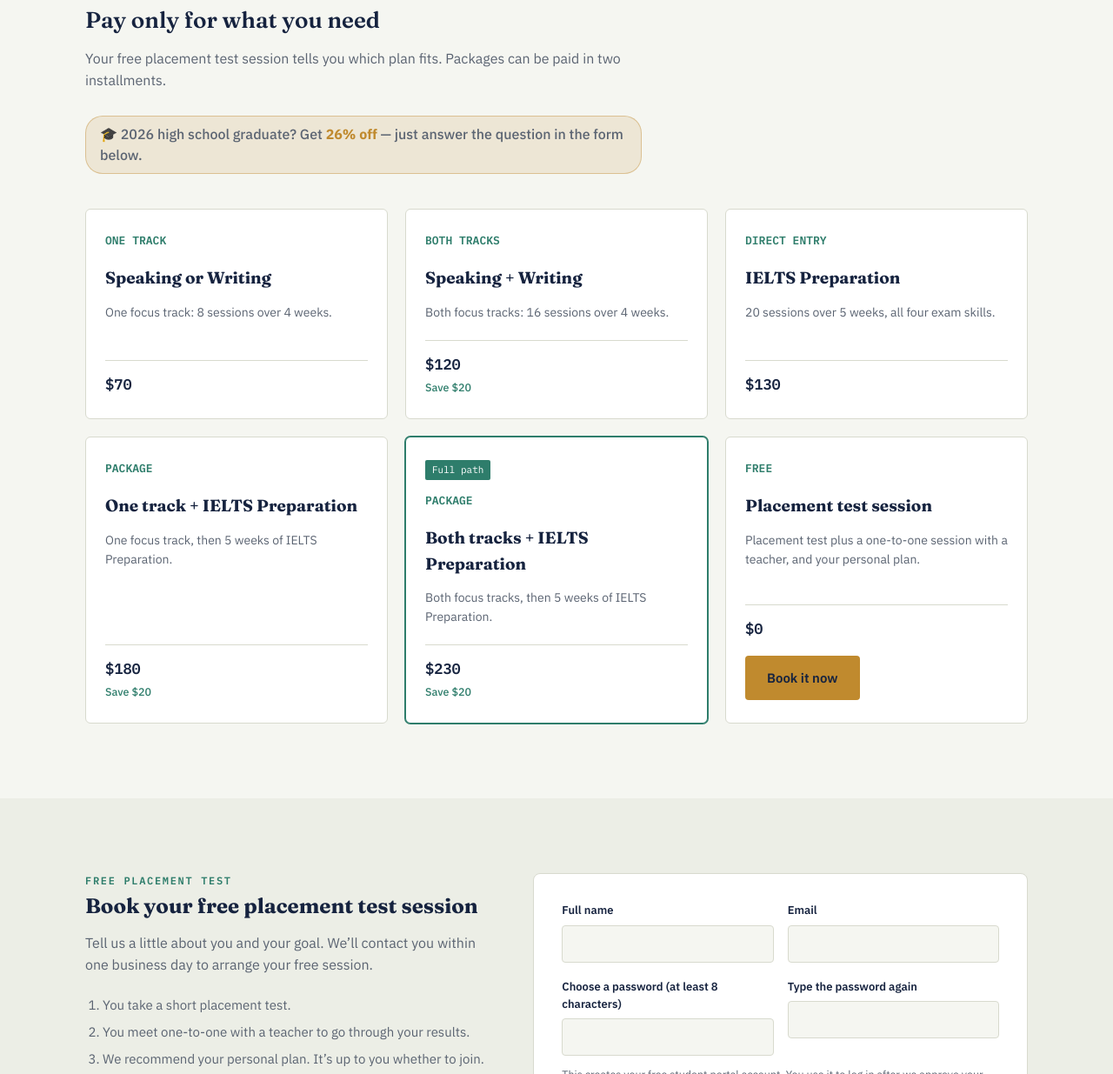
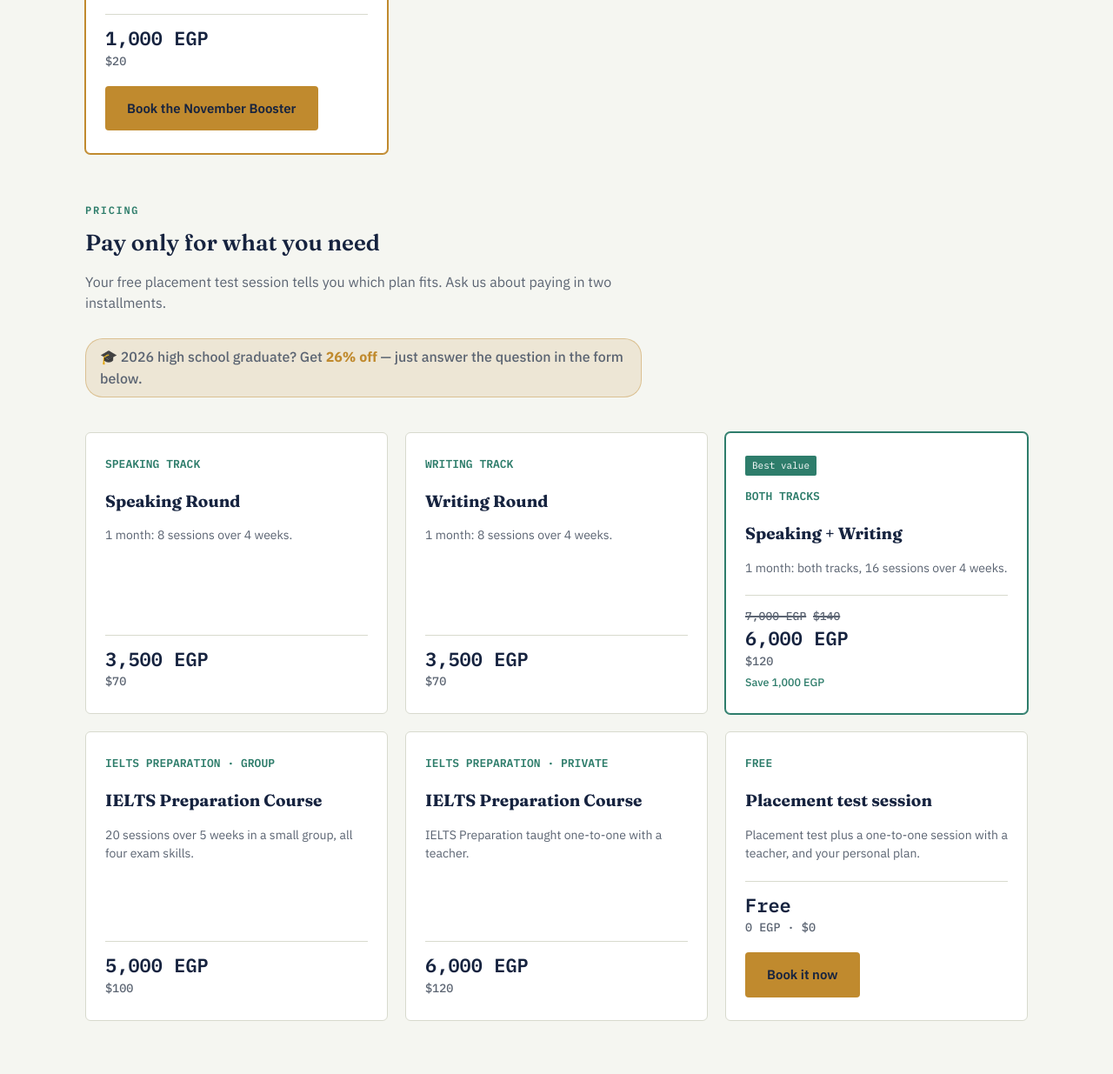
Before and after one commit to moniasallam25-cloud/ifc_website, a plain HTML site: page index.html in a window 1280 px wide. Shown: the part 4303-5538 px from the top of the page at 87% size. Drawn offline with nearby package versions, Linux system fonts and the light colour scheme.

Commit message:
Prices in Egyptian pounds first, US dollars underneath
- Course cards, IELTS Preparation card (group + private), Booster card,
  pricing section and registration form show EGP (large) then USD (small)
- Speaking + Writing: 6,000 EGP / $120 with 7,000 EGP / $140 crossed out
  and "Save 1,000 EGP"
- Removed the old October discount prices and the old package prices
- Registration form: "IELTS Preparation Course (private)" option and a
  price box under the course choice

Co-Authored-By: Claude Opus 5.5 <noreply@anthropic.com>

```diff
--- a/index.html
+++ b/index.html
@@ -201,9 +201,18 @@
   }
   .step-num{font-family:var(--font-mono);font-size:30px;font-weight:600;color:var(--gold);line-height:1;}
 
-  .old-price{font-family:var(--font-mono);font-size:14px;font-weight:500;color:var(--muted);text-decoration:line-through;margin-right:8px;}
-  .until-note{font-family:var(--font-body);font-size:12.5px;font-weight:500;color:var(--muted);margin-left:8px;}
-  body.pink-october .regular-price{display:none;}
+  /* Prices: Egyptian pounds first (large), US dollars underneath (small). Fixed prices, no conversion. */
+  .price .egp{display:block;font-family:var(--font-mono);font-size:22px;font-weight:700;line-height:1.2;color:var(--ink);white-space:nowrap;}
+  .price .usd{display:block;font-family:var(--font-mono);font-size:13.5px;font-weight:500;color:var(--muted);margin-top:2px;}
+  .price .was{display:block;font-family:var(--font-mono);font-size:13px;font-weight:500;color:var(--muted);margin-bottom:2px;}
+  .price .was s{text-decoration-thickness:1.5px;}
+  .price-options{display:flex;gap:28px;flex-wrap:wrap;}
+  .price-options .opt-label{display:block;font-family:var(--font-mono);font-size:11px;letter-spacing:.06em;text-transform:uppercase;color:var(--teal);margin-bottom:4px;}
+  .price-hint{display:none;margin-top:10px;padding:10px 12px;border:1px solid var(--line);border-radius:var(--radius);background:var(--white);font-size:13px;color:var(--muted);}
+  .price-hint.show{display:block;}
+  .price-hint .price{margin:4px 0 0;padding:0;border:0;}
+  .price-hint .price .egp{font-size:18px;}
+  .price-hint .save-note{display:block;font-size:12.5px;font-weight:500;color:var(--teal);margin-top:4px;}
   .ladies-line{
     margin-top:14px;font-size:14px;color:var(--ink);
     background:rgba(194,84,122,0.08);border:1px solid rgba(194,84,122,0.35);
@@ -534,6 +543,7 @@
         <h3>Speak fluently and confidently</h3>
         <div class="meta">4 weeks · 2 sessions a week · 2.5 hrs/session</div>
         <div class="desc">Fluency, pronunciation, and building full answers, with the topic vocabulary and grammar to express your ideas clearly.</div>
+        <div class="price"><span class="egp">3,500 EGP</span><span class="usd">$70</span></div>
       </div>
       <div class="course">
         <span class="course-badge">Writing</span>
@@ -541,6 +551,7 @@
         <h3>Write clearly and accurately</h3>
         <div class="meta">4 weeks · 2 sessions a week · 2.5 hrs/session</div>
         <div class="desc">Paragraph and essay structure, accuracy, and the vocabulary to develop your ideas, with marked feedback on your writing.</div>
+        <div class="price"><span class="egp">3,500 EGP</span><span class="usd">$70</span></div>
       </div>
       <div class="course highlight">
         <span class="course-badge">Both</span>
@@ -548,6 +559,7 @@
         <h3>Both tracks together</h3>
         <div class="meta">4 weeks · 4 sessions a week (Sun–Wed) · 2.5 hrs/session</div>
         <div class="desc">For students who need work on both productive skills: one session a day, Sunday to Wednesday.</div>
+        <div class="price"><span class="was"><s>7,000 EGP</s> <s>$140</s></span><span class="egp">6,000 EGP</span><span class="usd">$120</span><span class="save-note">Save 1,000 EGP</span></div>
       </div>
     </div>
 
@@ -561,6 +573,10 @@
         <h3>Five weeks of exam preparation</h3>
         <div class="meta">5 weeks · 4 sessions a week (Sun–Wed) · 2.5 hrs/session</div>
         <div class="desc">All four exam skills, including reading and listening strategies, writing and speaking tasks, and practice tests. If your placement test shows you’re ready, you start here.</div>
+        <div class="price price-options">
+          <div><span class="opt-label">Group</span><span class="egp">5,000 EGP</span><span class="usd">$100</span></div>
+          <div><span class="opt-label">Private</span><span class="egp">6,000 EGP</span><span class="usd">$120</span></div>
+        </div>
       </div>
     </div>
 
@@ -605,7 +621,7 @@
             <li>3 days of Writing practice (2 hrs each)</li>
           </ul>
         </div>
-        <div class="price">$20</div>
+        <div class="price"><span class="egp">1,000 EGP</span><span class="usd">$20</span></div>
         <a href="#register" class="btn btn-primary offer-cta" data-select="Last-Minute Booster Camp (Nov 15–20)">Book the November Booster</a>
       </div>
     </div>
@@ -614,47 +630,47 @@
     <div class="section-head" id="pricing" style="margin-top:56px;margin-bottom:24px;">
       <div class="eyebrow">Pricing</div>
       <h2 style="font-size:26px;">Pay only for what you need</h2>
-      <p>Your free placement test session tells you which plan fits. Packages can be paid in two installments.</p>
+      <p>Your free placement test session tells you which plan fits. Ask us about paying in two installments.</p>
       <p class="ladies-line october-only">🎀 Women who book their free placement test session in October get <strong>20% off</strong> instead. We’ll confirm your exact price at your free session.</p>
       <p class="discount-note grad-offer">🎓 2026 high school graduate? Get <strong>26% off</strong> — just answer the question in the form below.</p>
     </div>
     <div class="courses pricing-grid">
       <div class="course">
-        <div class="range">ONE TRACK</div>
-        <h3>Speaking or Writing</h3>
-        <div class="desc">One focus track: 8 sessions over 4 weeks.</div>
-        <div class="price"><span class="regular-price">$70</span><span class="october-only"><span class="old-price">$70</span>$59<span class="until-note">until Oct 31</span></span></div>
+        <div class="range">SPEAKING TRACK</div>
+        <h3>Speaking Round</h3>
+        <div class="desc">1 month: 8 sessions over 4 weeks.</div>
+        <div class="price"><span class="egp">3,500 EGP</span><span class="usd">$70</span></div>
       </div>
       <div class="course">
+        <div class="range">WRITING TRACK</div>
+        <h3>Writing Round</h3>
+        <div class="desc">1 month: 8 sessions over 4 weeks.</div>
+        <div class="price"><span class="egp">3,500 EGP</span><span class="usd">$70</span></div>
+      </div>
+      <div class="course highlight">
+        <span class="course-badge">Best value</span>
         <div class="range">BOTH TRACKS</div>
         <h3>Speaking + Writing</h3>
-        <div class="desc">Both focus tracks: 16 sessions over 4 weeks.</div>
-        <div class="price"><span class="regular-price">$120</span><span class="october-only"><span class="old-price">$120</span>$102<span class="until-note">until Oct 31</span></span><span class="save-note">Save $20</span></div>
+        <div class="desc">1 month: both tracks, 16 sessions over 4 weeks.</div>
+        <div class="price"><span class="was"><s>7,000 EGP</s> <s>$140</s></span><span class="egp">6,000 EGP</span><span class="usd">$120</span><span class="save-note">Save 1,000 EGP</span></div>
       </div>
       <div class="course">
-        <div class="range">DIRECT ENTRY</div>
-        <h3>IELTS Preparation</h3>
-        <div class="desc">20 sessions over 5 weeks, all four exam skills.</div>
-        <div class="price"><span class="regular-price">$130</span><span class="october-only"><span class="old-price">$130</span>$110<span class="until-note">until Oct 31</span></span></div>
+        <div class="range">IELTS PREPARATION · GROUP</div>
+        <h3>IELTS Preparation Course</h3>
+        <div class="desc">20 sessions over 5 weeks in a small group, all four exam skills.</div>
+        <div class="price"><span class="egp">5,000 EGP</span><span class="usd">$100</span></div>
       </div>
       <div class="course">
-        <div class="range">PACKAGE</div>
-        <h3>One track + IELTS Preparation</h3>
-        <div class="desc">One focus track, then 5 weeks of IELTS Preparation.</div>
-        <div class="price"><span class="regular-price">$180</span><span class="october-only"><span class="old-price">$180</span>$153<span class="until-note">until Oct 31</span></span><span class="save-note">Save $20</span></div>
-      </div>
-      <div class="course highlight">
-        <span class="course-badge">Full path</span>
-        <div class="range">PACKAGE</div>
-        <h3>Both tracks + IELTS Preparation</h3>
-        <div class="desc">Both focus tracks, then 5 weeks of IELTS Preparation.</div>
-        <div class="price"><span class="regular-price">$230</span><span class="october-only"><span class="old-price">$230</span>$195<span class="until-note">until Oct 31</span></span><span class="save-note">Save $20</span></div>
+        <div class="range">IELTS PREPARATION · PRIVATE</div>
+        <h3>IELTS Preparation Course</h3>
+        <div class="desc">IELTS Preparation taught one-to-one with a teacher.</div>
+        <div class="price"><span class="egp">6,000 EGP</span><span class="usd">$120</span></div>
       </div>
       <div class="course">
         <div class="range">FREE</div>
         <h3>Placement test session</h3>
         <div class="desc">Placement test plus a one-to-one session with a teacher, and your personal plan.</div>
-        <div class="price">$0</div>
+        <div class="price"><span class="egp">Free</span><span class="usd">0 EGP · $0</span></div>
         <a href="#register" class="btn btn-primary offer-cta">Book it now</a>
       </div>
     </div>
@@ -744,10 +760,12 @@
             <option>Writing track</option>
             <option>Both tracks (Speaking + Writing)</option>
             <option>IELTS Preparation Course</option>
+            <option>IELTS Preparation Course (private)</option>
             <option>Last-Minute Booster Camp (Nov 15–20)</option>
           </select>
         </div>
-        <div class="inline-hint booster" id="boosterHint">⚡ The Booster Camp runs <strong>Nov 15–20</strong> (3 days Speaking + 3 days Writing, 2 hrs each) for <strong>$20</strong>. We’ll confirm your seat quickly.</div>
+        <div class="inline-hint booster" id="boosterHint">⚡ The Booster Camp runs <strong>Nov 15–20</strong> (3 days Speaking + 3 days Writing, 2 hrs each) for <strong>1,000 EGP</strong> ($20). We’ll confirm your seat quickly.</div>
+        <div class="price-hint" id="priceHint"></div>
         <div class="field" style="margin-top:18px;">
           <label>Preferred time slot <span style="font-weight:500;color:var(--muted);">(Cairo time)</span></label>
           <div class="radio-row">
@@ -949,8 +967,28 @@
   const ladiesNo = document.getElementById('ladiesNo');
   const ladiesHint = document.getElementById('ladiesHint');
 
+  // Fixed prices shown under the course choice (Egyptian pounds first, then US dollars)
+  const priceHint = document.getElementById('priceHint');
+  const COURSE_PRICES = {
+    'Speaking track': {egp:'3,500 EGP', usd:'$70'},
+    'Writing track': {egp:'3,500 EGP', usd:'$70'},
+    'Both tracks (Speaking + Writing)': {egp:'6,000 EGP', usd:'$120', was:'<s>7,000 EGP</s> <s>$140</s>', save:'Save 1,000 EGP'},
+    'IELTS Preparation Course': {egp:'5,000 EGP', usd:'$100', note:'group'},
+    'IELTS Preparation Course (private)': {egp:'6,000 EGP', usd:'$120', note:'private'}
+  };
+  function updatePrice(){
+    const p = COURSE_PRICES[courseSelect.value];
+    priceHint.classList.toggle('show', !!p);
+    if(!p){ priceHint.innerHTML = ''; return; }
+    priceHint.innerHTML = 'Price' + (p.note ? ' (' + p.note + ')' : '') + ':<div class="price">' +
+      (p.was ? '<span class="was">' + p.was + '</span>' : '') +
+      '<span class="egp">' + p.egp + '</span><span class="usd">' + p.usd + '</span>' +
+      (p.save ? '<span class="save-note">' + p.save + '</span>' : '') + '</div>';
+  }
+
   function updateHints(){
     boosterHint.classList.toggle('show', courseSelect.value.startsWith('Last-Minute Booster'));
+    updatePrice();
     ladiesHint.classList.toggle('show', ladiesYes.checked);
   }
   courseSelect.addEventListener('change', updateHints);
```
